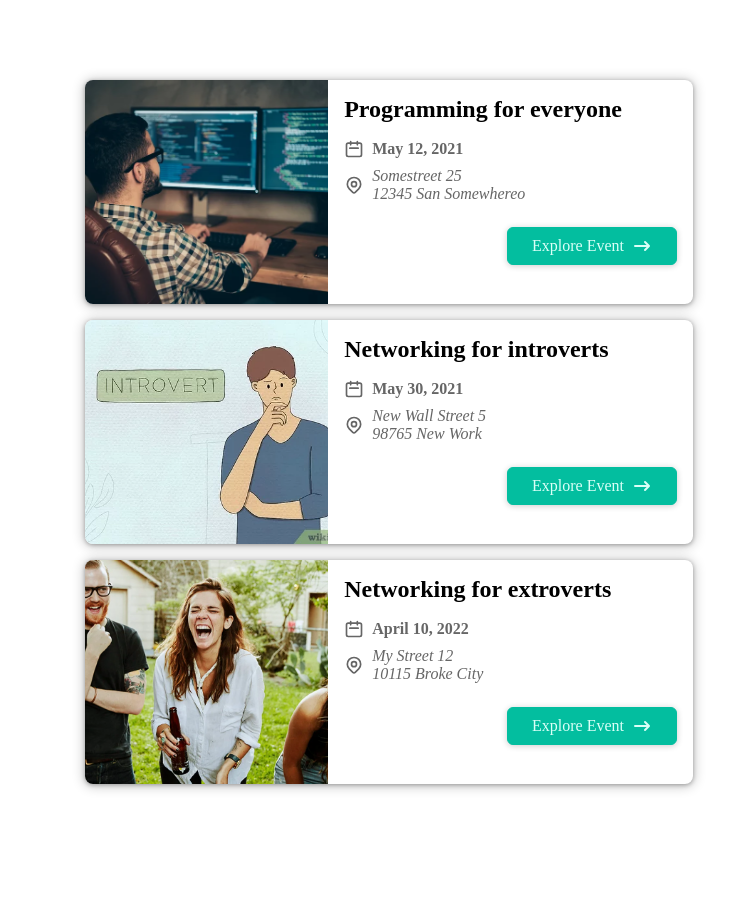
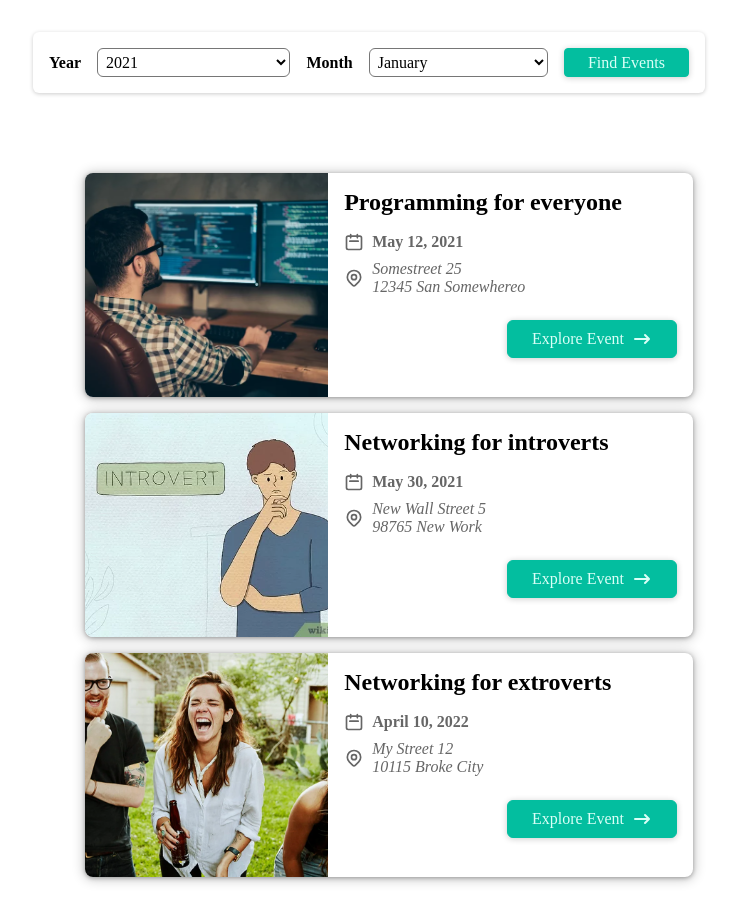
Before and after one commit to alimirzaeimajd/Nextjs-events-app, a Next.js app: page /events in a window 1280 px wide. Shown: the top 922 px of the page, without its empty margins (271-1008 px from the left). Before the commit the page ends 864 px from the top, so only its background shows below. Built offline with nearby package versions, Linux system fonts and the light colour scheme.

Commit message:
create events search component

```diff
--- /dev/null
+++ b/components/events/events-search.js
@@ -0,0 +1,39 @@
+import React from "react";
+import Button from "../ui/button";
+import classes from "./events-search.module.css";
+
+const EventsSearch = () => {
+  return (
+    <form className={classes.form}>
+      <div className={classes.controls}>
+        <div className={classes.control}>
+          <label htmlFor="year">Year</label>
+          <select id="year">
+            <option value="2021">2021</option>
+            <option value="2022">2022</option>
+          </select>
+        </div>
+        <div className={classes.control}>
+          <label htmlFor="month">Month</label>
+          <select id="month">
+            <option value="1">January</option>
+            <option value="2">February</option>
+            <option value="3">March</option>
+            <option value="4">April</option>
+            <option value="5">May</option>
+            <option value="6">June</option>
+            <option value="7">July</option>
+            <option value="8">August</option>
+            <option value="9">Septemer</option>
+            <option value="10">October</option>
+            <option value="11">November</option>
+            <option value="12">December</option>
+          </select>
+        </div>
+      </div>
+      <Button>Find Events</Button>
+    </form>
+  );
+};
+
+export default EventsSearch;
--- /dev/null
+++ b/components/events/events-search.module.css
@@ -0,0 +1,69 @@
+.form {
+  margin: 2rem auto;
+  box-shadow: 0 1px 4px rgba(0,0,0,0.2);
+  padding: 1rem;
+  background-color: white;
+  border-radius: 6px;
+  width: 90%;
+  max-width: 40rem;
+  display: flex;
+  justify-content: space-between;
+  flex-direction: column;
+  gap: 1rem;
+}
+
+.controls {
+  width: 100%;
+  display: flex;
+  gap: 1rem;
+  flex-direction: column;
+}
+
+.control {
+  flex: 1;
+  display: flex;
+  gap: 1rem;
+  align-items: center;
+  justify-content: space-between;
+}
+
+.control label {
+  font-weight: bold;
+}
+
+.control select {
+  font: inherit;
+  background-color: white;
+  border-radius: 6px;
+  width: 70%;
+  padding: 0.25rem;
+}
+
+.form button {
+  width: 100%;
+  font: inherit;
+  padding: 0.25rem 0.5rem;
+  background-color: #03be9f;
+  border: 1px solid #03be9f;
+  color: #dafff7;
+  border-radius: 4px;
+}
+
+@media (min-width: 768px) {
+  .form {
+    flex-direction: row;
+  }
+
+  .controls {
+    width: 80%;
+    flex-direction: row;
+  }
+
+  .control select {
+    width: 100%;
+  }
+
+  .form button {
+    width: 20%;
+  }
+}
--- a/components/ui/button.js
+++ b/components/ui/button.js
@@ -1,13 +1,20 @@
 import Link from "next/link";
-import React from "react";
-import styles from "./button.module.css";
+import classes from "./button.module.css";
 
-const Button = (props) => {
+function Button(props) {
+  if (props.link) {
+    return (
+      <Link href={props.link} className={classes.btn}>
+        {props.children}
+      </Link>
+    );
+  }
+
   return (
-    <Link href={props.link} legacyBehavior>
-      <a className={styles.btn}>{props.children}</a>
-    </Link>
+    <button className={classes.btn} onClick={props.onClick}>
+      {props.children}
+    </button>
   );
-};
+}
 
 export default Button;
--- a/pages/events/index.js
+++ b/pages/events/index.js
@@ -1,11 +1,17 @@
-import React from "react";
+import React, { Fragment } from "react";
 import { getAllEvents } from "@/dummy-data";
 import Eventlist from "@/components/events/event-list";
+import EventsSearch from "@/components/events/events-search";
 
 const events = () => {
   const events = getAllEvents();
 
-  return <Eventlist items={events} />;
+  return (
+    <Fragment>
+      <EventsSearch />
+      <Eventlist items={events} />
+    </Fragment>
+  );
 };
 
 export default events;
```
Also changed, not shown: app/layout.js (+7 -7 lines), components/Navbar.js (+1 -12 lines), public/images/png-transparent-next-js-hd-logo.png (added).
